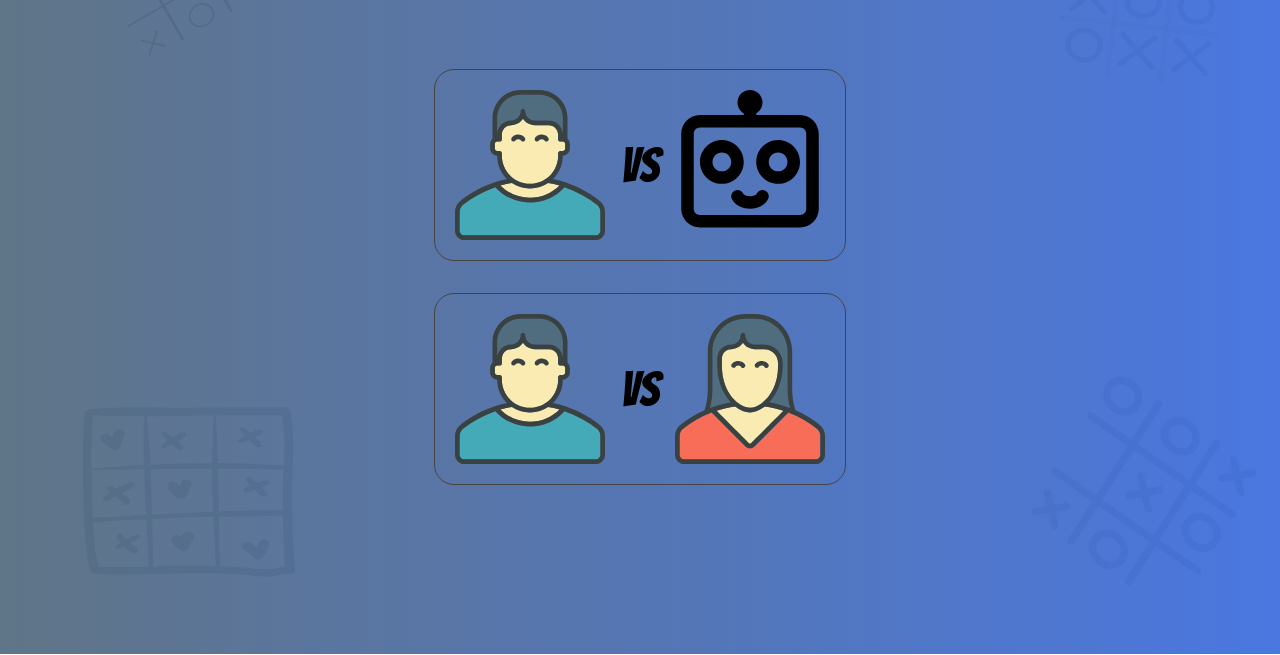
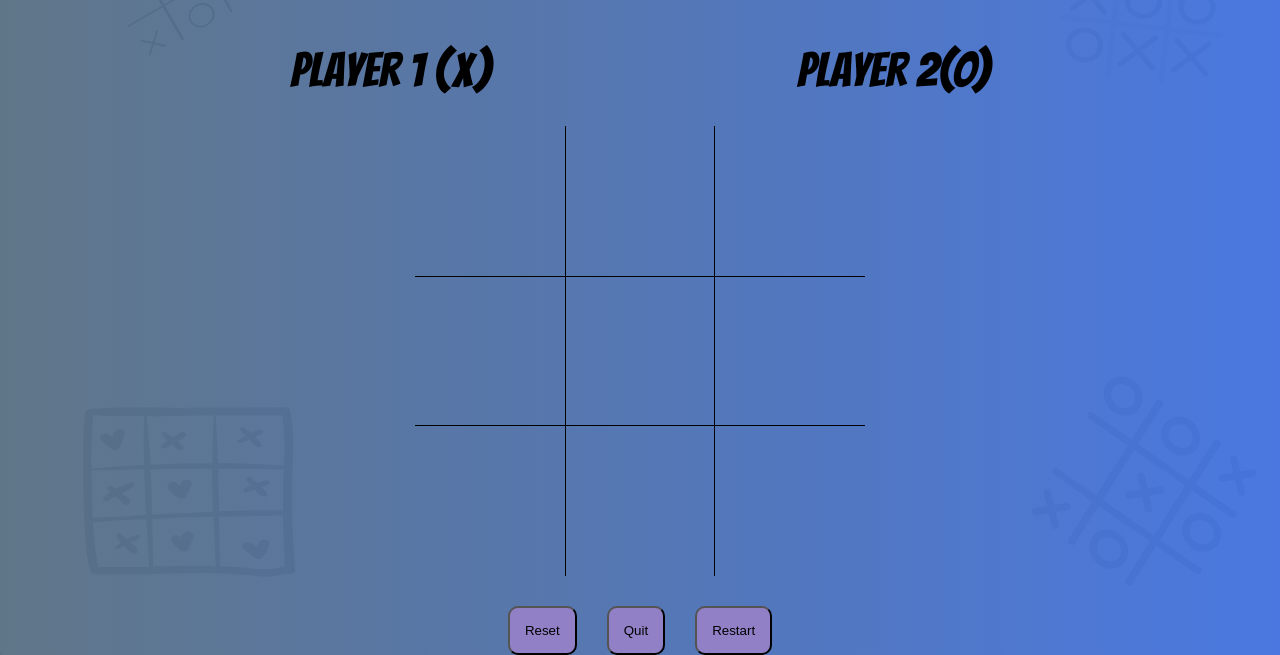
Before and after one commit to dgatla/tictactoe, a plain HTML site: page index.html in a window 1280 px wide. Shown: the part 156-811 px from the top of the page. Drawn offline with Linux system fonts and the light colour scheme.

Commit message:
Add grid styles and button styles

```diff
--- a/index.html
+++ b/index.html
@@ -15,11 +15,11 @@
 
 <body>
 
-    <header>
+    <div class="header">
         <img src="./images/title.svg" alt="title">
-    </header>
+    </div>
 
-    <div class="game-mode">
+    <div class="game-mode d-none">
         <div class="mode" data-mode="twoplayer">
             <img src="./images/man.svg" alt="Two players" class="mode-image">
             <span>VS</span>
@@ -33,31 +33,25 @@
     </div>
 
 
-    <div class="game d-none">
+    <div class="game">
         <div class="score-board">
             <div class="player player1">
                 <span>Player 1 (X)</span>
             </div>
             <div class="player player2">
-
+                <span>Player 2(O)</span>
             </div>
         </div>
         <div class="board">
-            <div class="row">
             <div class="cell" data-row="0" data-col="0"></div>
             <div class="cell" data-row="0" data-col="1"></div>
             <div class="cell" data-row="0" data-col="2"></div>
-            </div>
-            <div class="row">
             <div class="cell" data-row="1" data-col="0"></div>
             <div class="cell" data-row="1" data-col="1"></div>
             <div class="cell" data-row="1" data-col="2"></div>
-            </div>
-            <div class="row">
             <div class="cell" data-row="2" data-col="0"></div>
             <div class="cell" data-row="2" data-col="1"></div>
             <div class="cell" data-row="2" data-col="2"></div>
-            </div>
         </div>
         <div class="buttons">
             <button class="button-control" data-attribute="reset-board">Reset</button>
--- a/style.css
+++ b/style.css
@@ -14,7 +14,7 @@ body {
   font-family: sans-serif;
 }
 
-header {
+.header {
   display: flex;
   justify-content: center;
   margin-top: 10px;
@@ -64,3 +64,56 @@ span {
 .d-none {
   display: none;
 }
+
+/* Board styling */
+
+.game {
+  display: flex;
+  flex-direction: column;
+  align-items: center;
+  justify-content: space-around;
+}
+
+.score-board {
+  margin-top: 3rem;
+  width: 100%;
+  display: flex;
+  justify-content: space-evenly;
+}
+
+.board {
+  margin: 30px 0px;
+  display: grid;
+  grid-template-rows: repeat(3, 150px);
+  grid-template-columns: repeat(3, 150px);
+
+}
+
+.cell:nth-child(3n + 2) {
+  border-left: 1px solid black;
+  border-right: 1px solid black;
+}
+
+.cell:nth-child(n + 4):nth-child(-n + 6) {
+  border-top: 1px solid black;
+  border-bottom: 1px solid black;
+}
+
+.buttons {
+  display: flex;
+  width: 50%;
+  justify-content: center;
+  gap: 30px;
+}
+
+.button-control {
+  padding: 15px;
+  border-radius: 10px;
+  transition: transform 0.3s ease-in;
+  background-color: #9180c6;
+}
+
+.button-control:hover {
+  transform: translateY(-5px);
+  box-shadow: 0 8px 16px rgba(0, 0, 0, 0.2);
+}
```
Lines whose indentation alone changed are shown as unchanged.
